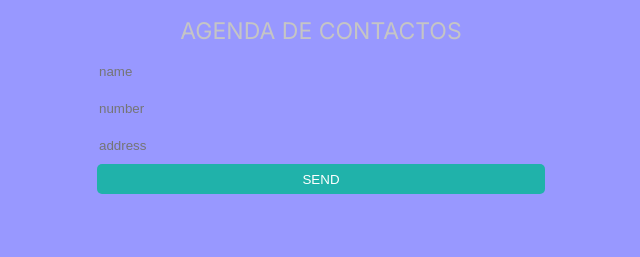
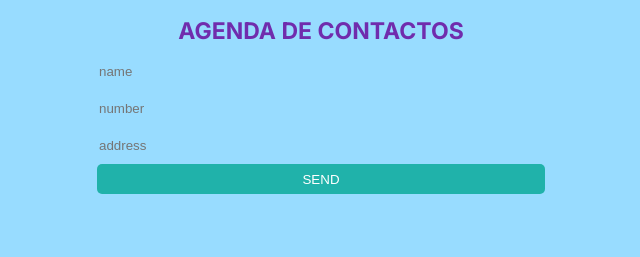
Before and after one commit to ThiagoDominguez/agenda-js, a plain HTML site: page index.html in a window 1280 px wide. Shown: the whole page, without its empty margins (319-959 px from the left). Drawn offline with Linux system fonts and the light colour scheme.

Commit message:
better appeareance for the UX

```diff
--- a/styles.css
+++ b/styles.css
@@ -137,8 +137,9 @@ html {
 }
 
 body {
-  background-color: hsla(240deg, 100%, 60%, .5);
-  color: rgba(197, 197, 197, 4);
+  background-color: hsla(200deg, 100%, 60%, .5);
+  color: hsla(280deg, 100%, 30%, .8);
+  font-weight: bold;
 }
 
 .container {
```
